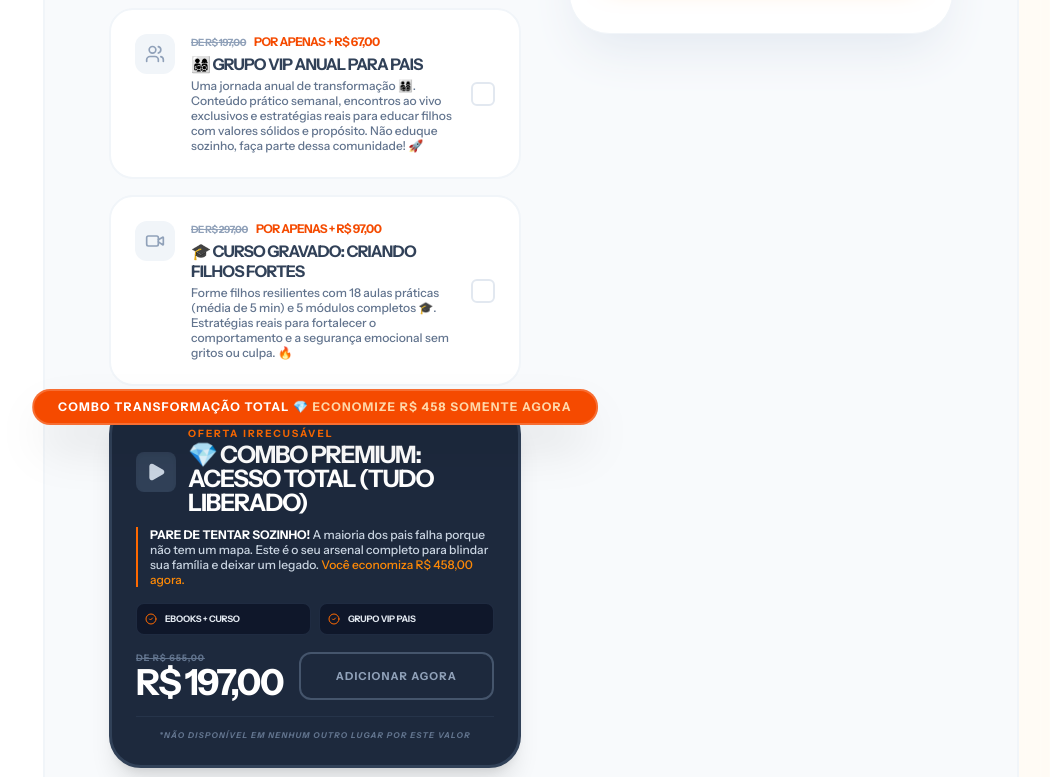
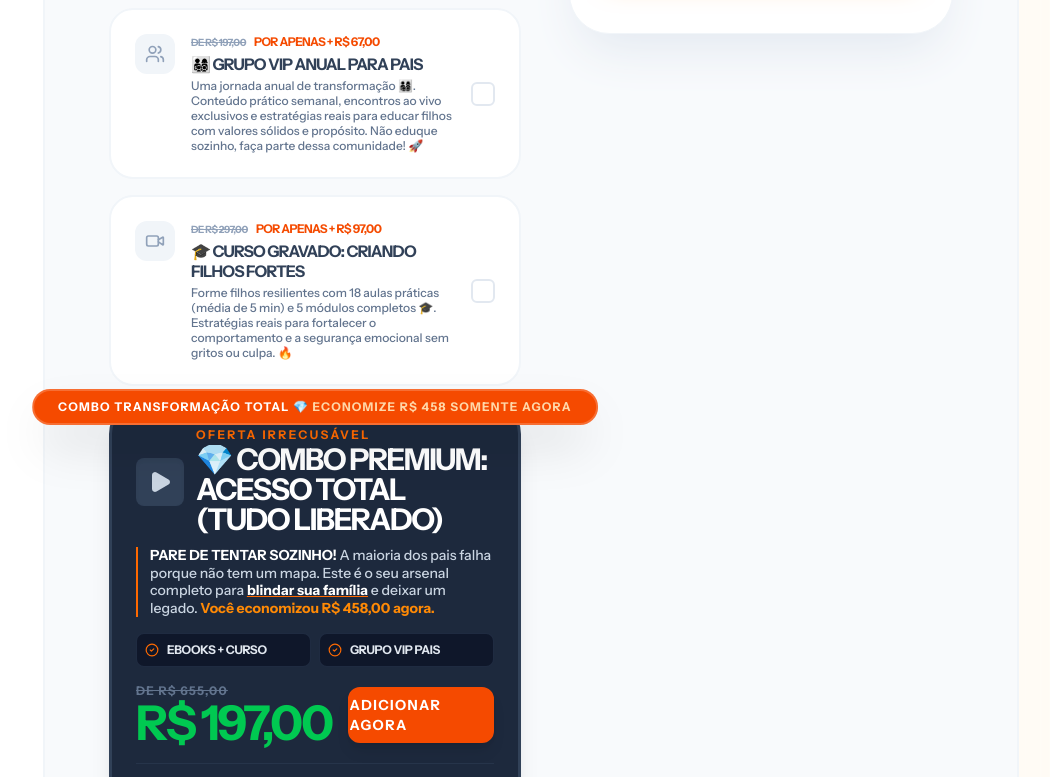
Before and after one commit to wagnerferrazdelima-maker/Paternidade, a React (Vite) app: page /obrigado in a window 1280 px wide. Shown: the part 2023-2800 px from the top of the page, without its empty margins (109-1159 px from the left). Built offline with nearby package versions, Linux system fonts and the light colour scheme.

Commit message:
feat: Enhance Thank You page UI elements
Increase the size of the play icon and adjust text styles for better readability and visual hierarchy on the Thank You page, specifically for the offer section.

```diff
--- a/src/ThankYou.tsx
+++ b/src/ThankYou.tsx
@@ -309,48 +309,48 @@ export default function ThankYou() {
 
                           <div className="relative z-10">
                             <div className="flex items-center gap-3 mb-3">
-                              <div className={`h-10 w-10 shrink-0 rounded-lg flex items-center justify-center shadow-inner ${
+                              <div className={`h-12 w-12 shrink-0 rounded-lg flex items-center justify-center shadow-inner ${
                                 isSelected ? 'bg-orange-600 text-white' : 'bg-slate-700 text-slate-300'
                               }`}>
-                                <Play size={20} fill="currentColor" />
+                                <Play size={24} fill="currentColor" />
                               </div>
                               <div>
-                                <span className="block text-[10px] font-black text-orange-500 uppercase tracking-[0.2em] leading-none mb-1">Oferta Irrecusável</span>
-                                <h4 className="text-lg sm:text-2xl font-black text-white uppercase tracking-tighter leading-none">
+                                <span className="block text-xs font-black text-orange-500 uppercase tracking-[0.2em] leading-none mb-1">Oferta Irrecusável</span>
+                                <h4 className="text-xl sm:text-3xl font-black text-white uppercase tracking-tighter leading-none">
                                   {bump.title}
                                 </h4>
                               </div>
                             </div>
 
-                            <p className="text-[11px] sm:text-xs text-slate-300 font-medium leading-tight mb-4 border-l-2 border-orange-500 pl-3">
-                              <span className="text-white font-bold">PARE DE TENTAR SOZINHO!</span> A maioria dos pais falha porque não tem um mapa. Este é o seu arsenal completo para blindar sua família e deixar um legado. <span className="text-orange-400">Você economiza R$ 458,00 agora.</span>
+                            <p className="text-xs sm:text-sm text-slate-300 font-medium leading-tight mb-4 border-l-2 border-orange-500 pl-3">
+                              <span className="text-white font-bold">PARE DE TENTAR SOZINHO!</span> A maioria dos pais falha porque não tem um mapa. Este é o seu arsenal completo para <span className="text-white font-bold underline decoration-orange-500">blindar sua família</span> e deixar um legado. <span className="text-orange-400 font-bold">Você economizou R$ 458,00 agora.</span>
                             </p>
 
                             <div className="grid grid-cols-2 gap-2 mb-4">
                               <div className="bg-slate-950/50 p-2 rounded-lg border border-slate-700/50 flex items-center gap-2">
-                                <CheckCircle2 size={12} className="text-orange-500 shrink-0" />
-                                <span className="text-[9px] font-bold text-slate-200 uppercase tracking-tight">Ebooks + Curso</span>
+                                <CheckCircle2 size={14} className="text-orange-500 shrink-0" />
+                                <span className="text-[10px] sm:text-xs font-bold text-slate-200 uppercase tracking-tight">Ebooks + Curso</span>
                               </div>
                               <div className="bg-slate-950/50 p-2 rounded-lg border border-slate-700/50 flex items-center gap-2">
-                                <CheckCircle2 size={12} className="text-orange-500 shrink-0" />
-                                <span className="text-[9px] font-bold text-slate-200 uppercase tracking-tight">Grupo VIP Pais</span>
+                                <CheckCircle2 size={14} className="text-orange-500 shrink-0" />
+                                <span className="text-[10px] sm:text-xs font-bold text-slate-200 uppercase tracking-tight">Grupo VIP Pais</span>
                               </div>
                             </div>
 
-                            <div className="flex items-end justify-between gap-4">
+                            <div className="flex flex-col sm:flex-row items-end sm:items-center justify-between gap-4">
                               <div className="flex flex-col">
-                                <span className="text-[9px] font-bold text-slate-500 uppercase tracking-widest line-through">De R$ 655,00</span>
-                                <p className="text-3xl sm:text-4xl font-black text-white tracking-tighter leading-none">
+                                <span className="text-[10px] sm:text-xs font-bold text-slate-500 uppercase tracking-widest line-through">De R$ 655,00</span>
+                                <p className="text-4xl sm:text-5xl font-black text-green-500 tracking-tighter leading-none">
                                   R$ {bump.price.toFixed(2).replace('.', ',')}
                                 </p>
                               </div>
 
-                              <div className={`h-12 flex-1 rounded-xl border-2 flex items-center justify-center gap-2 font-black uppercase tracking-widest text-[11px] transition-all ${
+                              <div className={`h-14 flex-1 rounded-xl border-2 flex items-center justify-center gap-2 font-black uppercase tracking-widest text-xs sm:text-sm transition-all bg-orange-600 border-orange-600 text-white shadow-lg ${
                                 isSelected
-                                  ? 'bg-orange-600 border-orange-600 text-white shadow-lg shadow-orange-500/20'
-                                  : 'bg-transparent border-slate-600 text-slate-400 hover:border-orange-500 hover:text-white'
+                                  ? 'shadow-orange-500/40 ring-4 ring-orange-500/20'
+                                  : 'hover:bg-orange-700 hover:border-orange-700'
                               }`}>
-                                 {isSelected ? <CheckCircle2 size={18} /> : null}
+                                 {isSelected ? <CheckCircle2 size={22} /> : null}
                                  <span>{isSelected ? 'SELECIONADO' : 'ADICIONAR AGORA'}</span>
                               </div>
                             </div>
```
